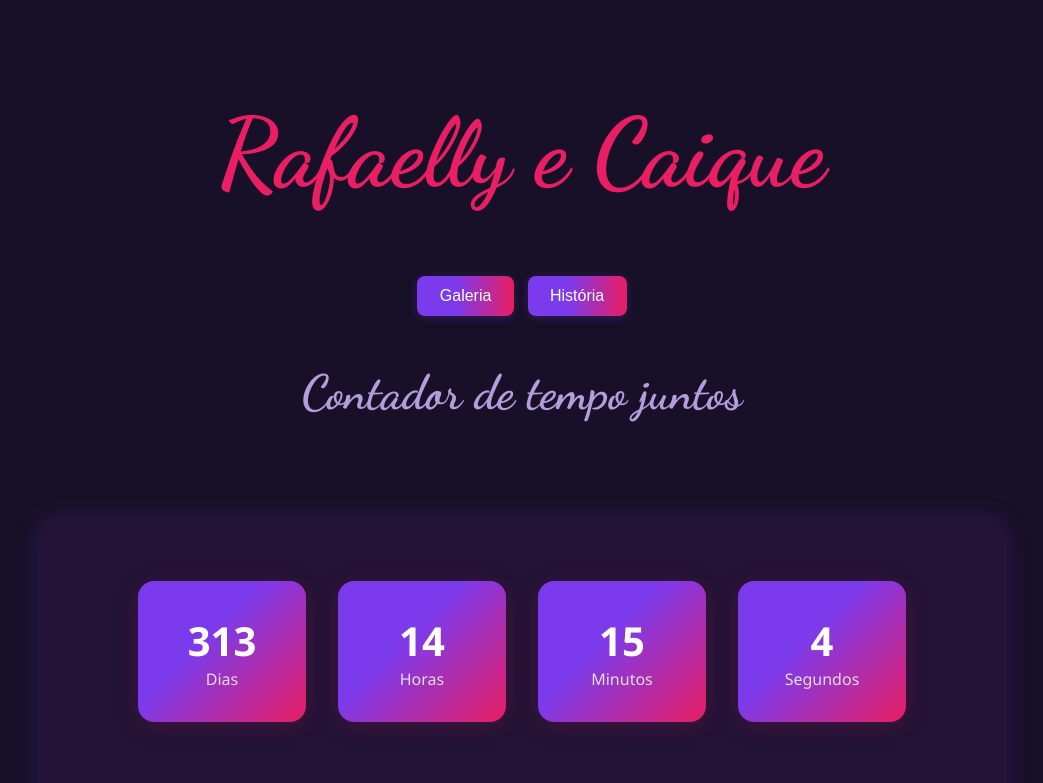
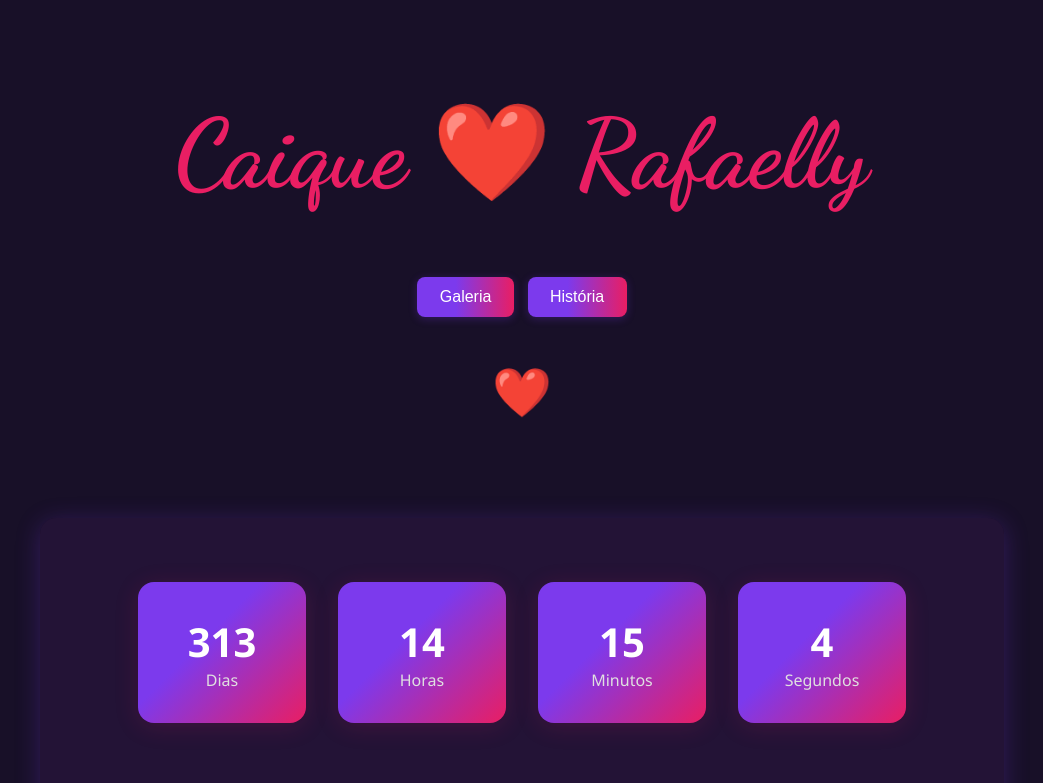
Before and after one commit to DarkCookie100/contador-do-amor, a plain HTML site: page namoro/index.html in a window 1280 px wide. Shown: the top 783 px of the page, without its empty margins (118-1161 px from the left). Drawn offline with Linux system fonts and the light colour scheme.

Commit message:
Update index.html

```diff
--- a/namoro/index.html
+++ b/namoro/index.html
@@ -69,7 +69,7 @@
 </head>
 </body>
 <header>
-  <h1 class="snell" style="color:#e91e63; font-size: 6rem;">Rafaelly e Caique</h1>
+  <h1 class="snell" style="color:#e91e63; font-size: 6rem;">Caique ❤️ Rafaelly</h1>
     <nav style="margin:1rem 0;">
       <button class="nav-btn" onclick="scrollToSection('gallery')">Galeria</button>
       <button class="nav-btn" onclick="scrollToSection('story')">História</button>
@@ -78,7 +78,7 @@
   <button id="backToTop" style="position:fixed;bottom:32px;right:32px;z-index:99;background:#7c3aed;border:none;border-radius:50%;width:48px;height:48px;box-shadow:0 2px 8px #e91e6344;display:none;align-items:center;justify-content:center;cursor:pointer;transition:background 0.2s;">
     <svg width="28" height="28" viewBox="0 0 24 24" fill="none"><path d="M12 19V5M12 5L5 12M12 5L19 12" stroke="#fff" stroke-width="2" stroke-linecap="round" stroke-linejoin="round"/></svg>
   </button>
-  <p class="snell" style="color:#b39ddb; font-size: 3rem;">Contador de tempo juntos</p>
+  <p class="snell" style="color:#b39ddb; font-size: 3rem;">❤️</p>
 </header>
 <main>
   <section class="contador" id="contador">
```
